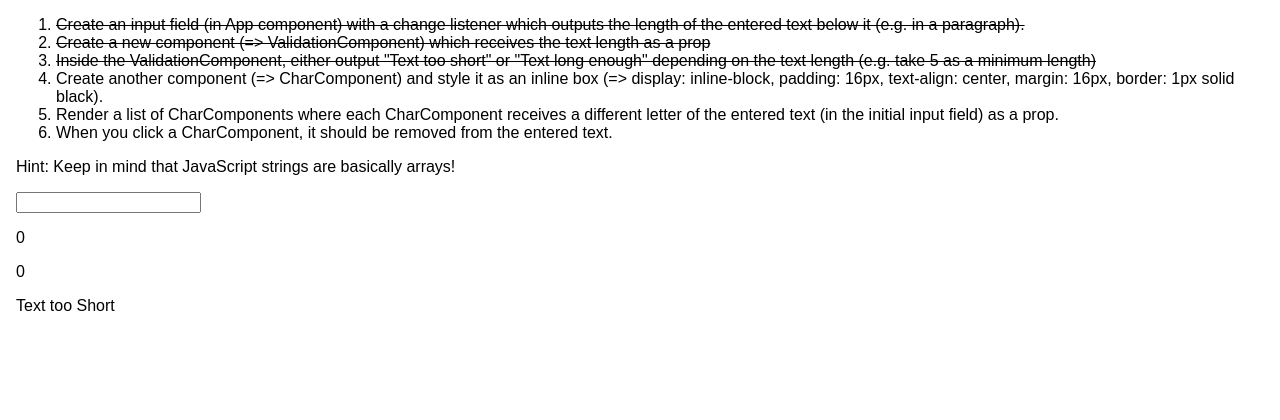
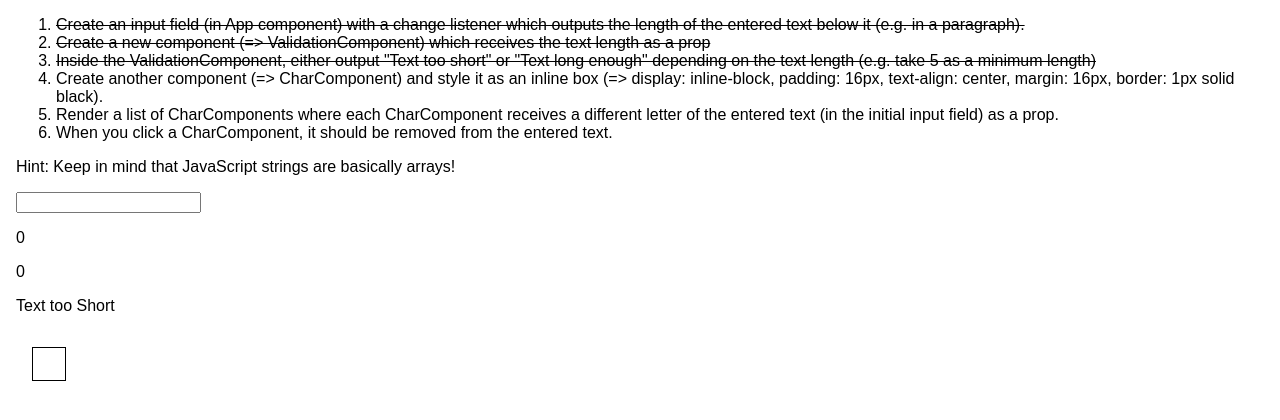
Before and after one commit to Jason-Carrillo/react-exercises, a React (Create React App) app in the folder src/lists-conditionals--assignment-problem/: page / in a window 1280 px wide. Shown: the top 420 px of the page. Built offline with nearby package versions, Linux system fonts and the light colour scheme.

Commit message:
added additional state change to textlength

```diff
--- a/src/lists-conditionals--assignment-problem/src/App.js
+++ b/src/lists-conditionals--assignment-problem/src/App.js
@@ -1,17 +1,22 @@
 import React, { Component } from 'react';
 import './App.css';
 import ValidationComponent from "./ValidationComponent";
+import CharComponent from "./CharComponent"
 
 class App extends Component {
 
     state = {
-        lengthSize: 0
+        lengthSize: 0,
+        inputString: ""
     }
 
     textLength = (event) => {
-        // console.log( {lengthSize: event.target.value.length} )
-      this.setState( {lengthSize: event.target.value.length} );
+        this.setState({
+            lengthSize: event.target.value.length,
+            inputString: event.target.value}
+            );
     }
+
 
   render() {
     return (
@@ -29,6 +34,8 @@ class App extends Component {
           <input onChange={this.textLength}/>
           <p >{this.state.lengthSize}</p>
           <ValidationComponent textLength={this.state.lengthSize} />
+
+          <CharComponent letter={this.state.inputString} />
       </div>
     );
   }
--- a/src/lists-conditionals--assignment-problem/src/CharComponent.js
+++ b/src/lists-conditionals--assignment-problem/src/CharComponent.js
@@ -0,0 +1,20 @@
+import React, {Component} from "react";
+
+class CharComponent extends Component {
+    render() {
+        const style = {
+            display: "inline-block",
+            padding: "16px",
+            textAlign: "center",
+            margin: "16px",
+            border: "1px solid black"
+        }
+        return (
+            <div>
+                <p style={style}>{this.props.letter}</p>
+            </div>
+        );
+    }
+}
+
+export default CharComponent;
```
Also changed, not shown: 1 other file (tests, documents, lock files or other folders).
